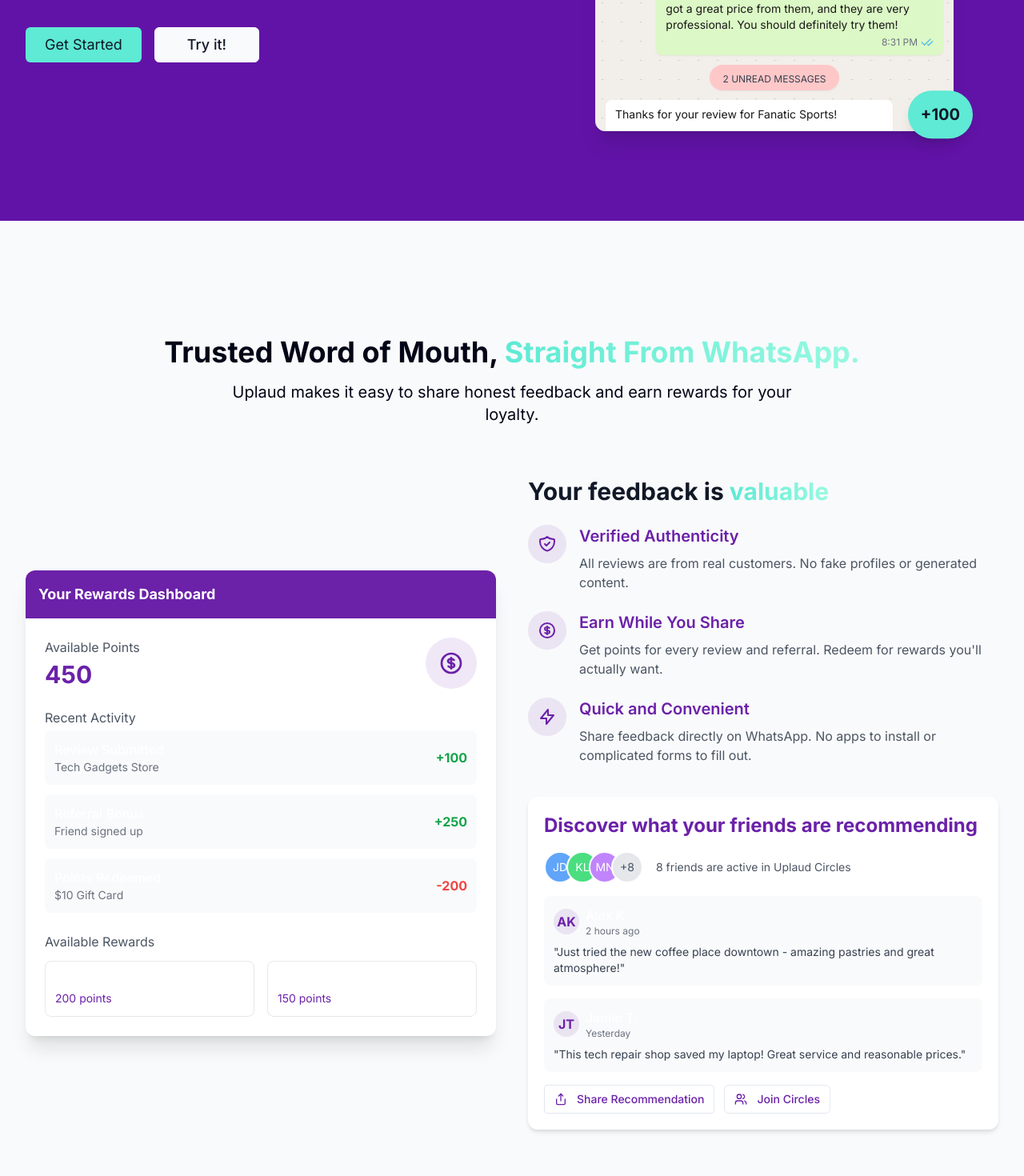
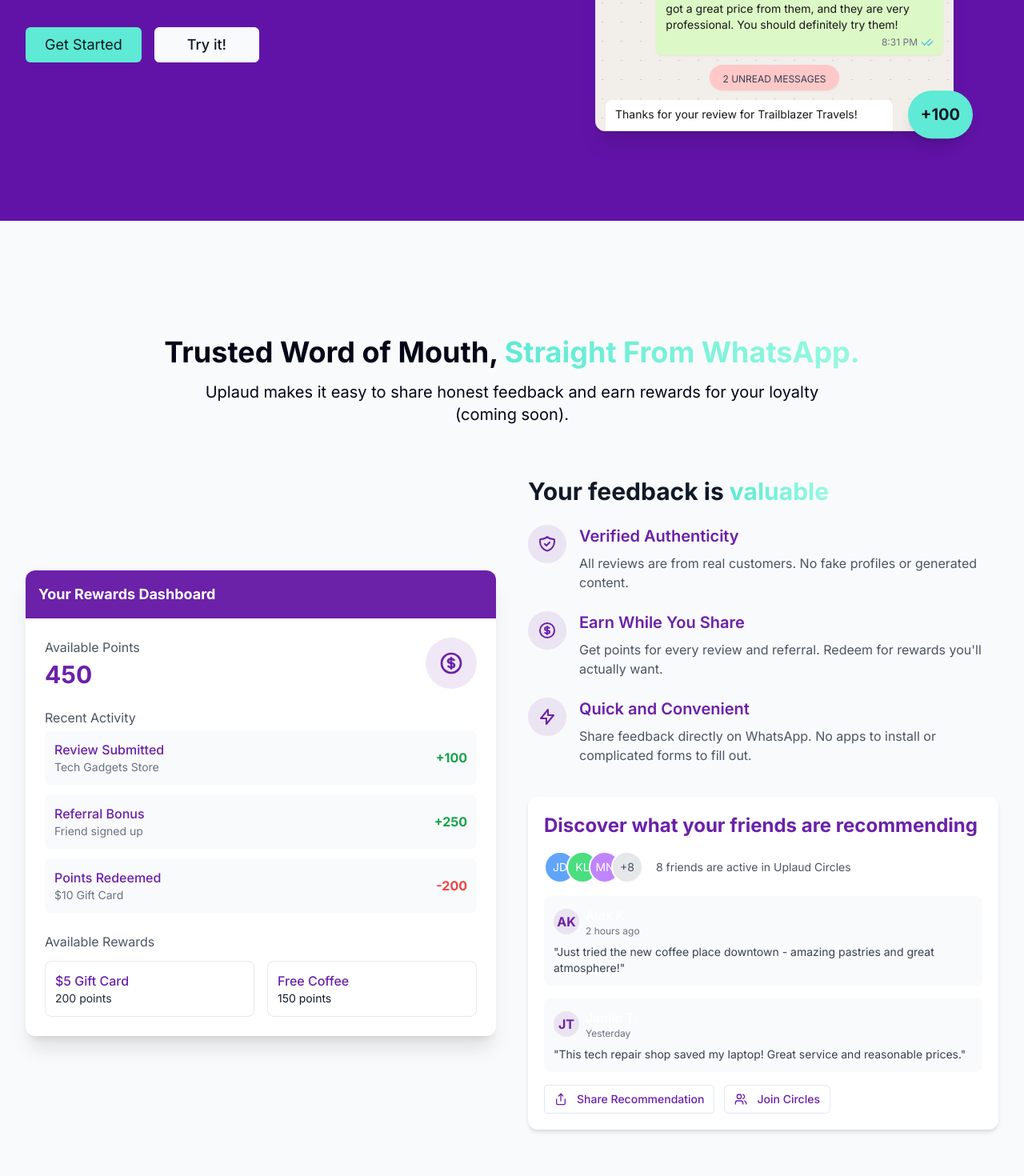
Before and after one commit to vibhutirohan/site-spark-prompts-genius, a React (Vite) app: page / in a window 1280 px wide. Shown: the part 480-1950 px from the top of the page at 80% size. Built offline with nearby package versions, Linux system fonts and the light colour scheme.

Commit message:
Visual edit in Lovable
Edited UI in Lovable

```diff
--- a/src/components/ForBusinesses.tsx
+++ b/src/components/ForBusinesses.tsx
@@ -69,7 +69,7 @@ const ForBusinesses = ({
                 </div>
                 <div>
                   <h4 className="text-xl font-semibold mb-2">📣 Supercharge Social Proof</h4>
-                  <p className="text-slate-50">We transform reviews into viral, shareable social proof.</p>
+                  <p className="text-slate-50">We transform reviews into viral, shareable social proof- that you can instantly share on social media.</p>
                 </div>
               </div>
 
--- a/src/components/ForCustomers.tsx
+++ b/src/components/ForCustomers.tsx
@@ -34,9 +34,7 @@ const ForCustomers = () => {
         <h2 className="section-title fade-in-scroll text-slate-950">
           Trusted Word of Mouth, <span className="gradient-text text-gray-800">Straight From WhatsApp.</span>
         </h2>
-        <p className="section-subtitle fade-in-scroll text-slate-950">
-          Uplaud makes it easy to share honest feedback and earn rewards for your loyalty.
-        </p>
+        <p className="section-subtitle fade-in-scroll text-slate-950">Uplaud makes it easy to share honest feedback and earn rewards for your loyalty (coming soon).</p>
 
         <div className="grid grid-cols-1 md:grid-cols-2 gap-10 items-center mt-16">
           <div className="order-2 md:order-1">
@@ -62,21 +60,21 @@ const ForCustomers = () => {
                   <div className="space-y-3">
                     <div className="flex justify-between items-center bg-gray-50 p-3 rounded-lg">
                       <div>
-                        <p className="font-medium">Review Submitted</p>
+                        <p className="font-medium text-uplaud-purple">Review Submitted</p>
                         <p className="text-sm text-gray-500">Tech Gadgets Store</p>
                       </div>
                       <p className="text-uplaud-green font-bold">+100</p>
                     </div>
                     <div className="flex justify-between items-center bg-gray-50 p-3 rounded-lg">
                       <div>
-                        <p className="font-medium">Referral Bonus</p>
+                        <p className="font-medium text-uplaud-purple">Referral Bonus</p>
                         <p className="text-sm text-gray-500">Friend signed up</p>
                       </div>
                       <p className="text-uplaud-green font-bold">+250</p>
                     </div>
                     <div className="flex justify-between items-center bg-gray-50 p-3 rounded-lg">
                       <div>
-                        <p className="font-medium">Points Redeemed</p>
+                        <p className="font-medium text-uplaud-purple">Points Redeemed</p>
                         <p className="text-sm text-gray-500">$10 Gift Card</p>
                       </div>
                       <p className="text-red-500 font-bold">-200</p>
@@ -88,12 +86,12 @@ const ForCustomers = () => {
                   <p className="text-gray-600 mb-3">Available Rewards</p>
                   <div className="grid grid-cols-2 gap-4">
                     <div className="border border-gray-200 rounded-lg p-3 hover:border-uplaud-purple cursor-pointer transition-colors">
-                      <p className="font-medium">$5 Gift Card</p>
-                      <p className="text-sm text-uplaud-purple">200 points</p>
+                      <p className="font-medium text-uplaud-purple">$5 Gift Card</p>
+                      <p className="text-sm text-gray-800">200 points</p>
                     </div>
                     <div className="border border-gray-200 rounded-lg p-3 hover:border-uplaud-purple cursor-pointer transition-colors">
-                      <p className="font-medium">Free Coffee</p>
-                      <p className="text-sm text-uplaud-purple">150 points</p>
+                      <p className="font-medium text-uplaud-purple">Free Coffee</p>
+                      <p className="text-sm text-gray-900">150 points</p>
                     </div>
                   </div>
                 </div>
--- a/src/components/Hero.tsx
+++ b/src/components/Hero.tsx
@@ -1,4 +1,3 @@
-
 import React from "react";
 import { Button } from "@/components/ui/button";
 import { CheckCheck } from "lucide-react";
@@ -99,9 +98,9 @@ const Hero = () => {
                   {/* Uplaud Message 1 */}
                   <div className="flex justify-start">
                     <div className="bg-white py-2 px-3 rounded-lg max-w-[85%] shadow-sm">
-                      <p className="text-sm text-zinc-900">Thanks for your review for Fanatic Sports!</p>
+                      <p className="text-sm text-zinc-900">Thanks for your review for Trailblazer Travels!</p>
                       <p className="text-sm mt-2 text-zinc-900">Here is your review:</p>
-                      <p className="text-sm mt-2 text-zinc-800">I highly recommend Fanatic Sports for all travel and sports ticketing. I booked my IPL tickets + hotel +travel package with them, and it was superb! I was taken care of at every step of the way and got great seats for the match. Also got a great price from them, and they are very professional. You should definitely try them!</p>
+                      <p className="text-sm mt-2 text-zinc-800">I highly recommend Trailblazer Travels for all travel and sports ticketing. I booked my IPL tickets + hotel +travel package with them, and it was superb! I was taken care of at every step of the way and got great seats for the match. Also got a great price from them, and they are very professional. You should definitely try them!</p>
                       <p className="text-sm mt-3 font-medium text-zinc-900">Uplaud Score (Star rating) : <br />5/5</p>
                       <div className="flex justify-between items-center mt-1">
                         <div></div>
@@ -124,7 +123,7 @@ const Hero = () => {
                   {/* Uplaud Message 3 */}
                   <div className="flex justify-start">
                     <div className="bg-white py-2 px-3 rounded-lg max-w-[85%] shadow-sm">
-                      <p className="text-sm text-zinc-900">Do your good deed for the day—Tap below to share your review with your friends 👋</p>
+                      <p className="text-sm text-zinc-900">Share your insightful review with your friends, and earn points that you can redeem on Uplaud! Tap below to share your review with someone who may need it 👋</p>
                       <div className="mt-2">
                         <a href="#" className="text-blue-600 underline">https://go.uplaud.ai/RTXYBX</a>
                       </div>
--- a/src/components/UpcomingFeatures.tsx
+++ b/src/components/UpcomingFeatures.tsx
@@ -1,4 +1,3 @@
-
 import React, { useRef, useEffect } from "react";
 interface UpcomingFeaturesProps {
   className?: string;
@@ -50,9 +49,7 @@ const UpcomingFeatures = ({
               </svg>
             </div>
             <h3 className="text-xl font-bold mb-3 text-slate-900">Verified Badges</h3>
-            <p className="text-slate-700">
-              Boost credibility with verified customer badges displayed alongside reviews to add an extra layer of trust.
-            </p>
+            <p className="text-slate-700">Boost credibility with verified customer badges displayed alongside reviews to add an extra layer of trust.</p>
           </div>
 
           <div className="rounded-xl p-8 transition-all duration-300 hover:shadow-md fade-in-scroll bg-teal-400">
```
